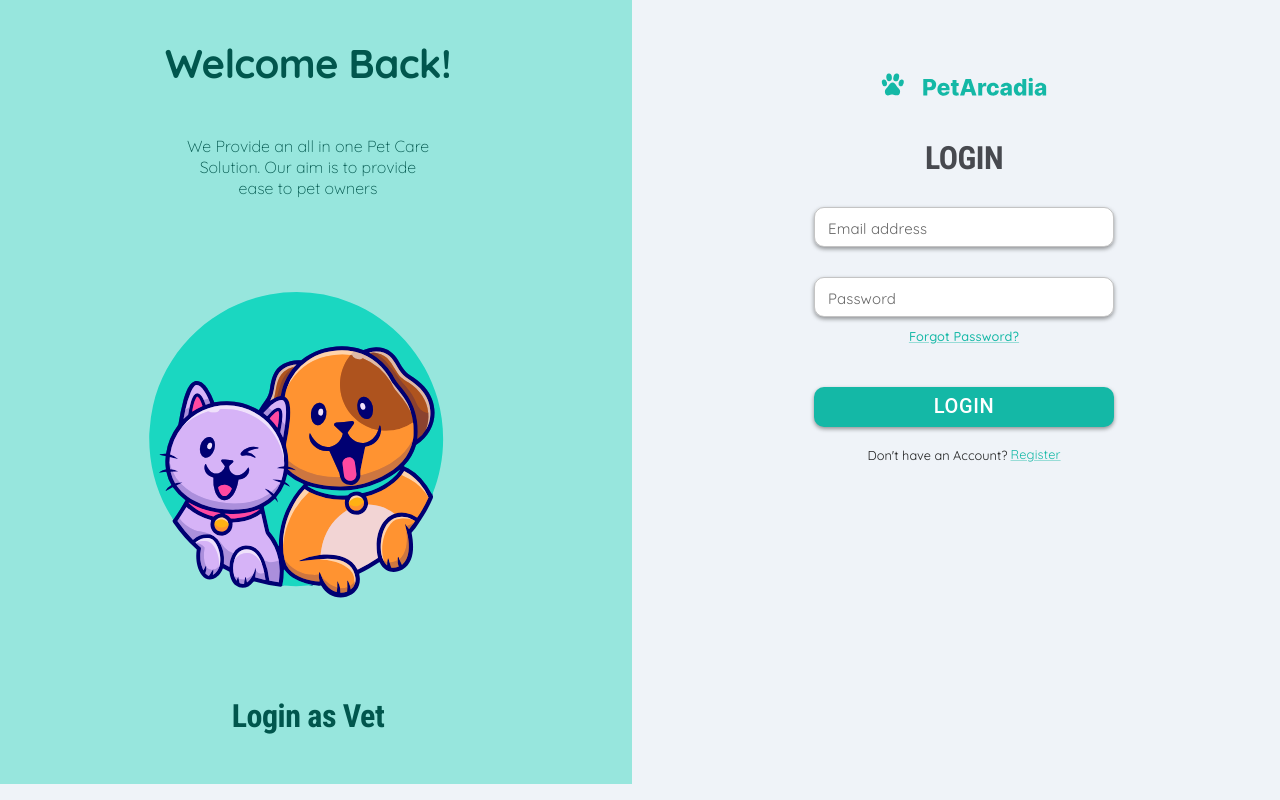
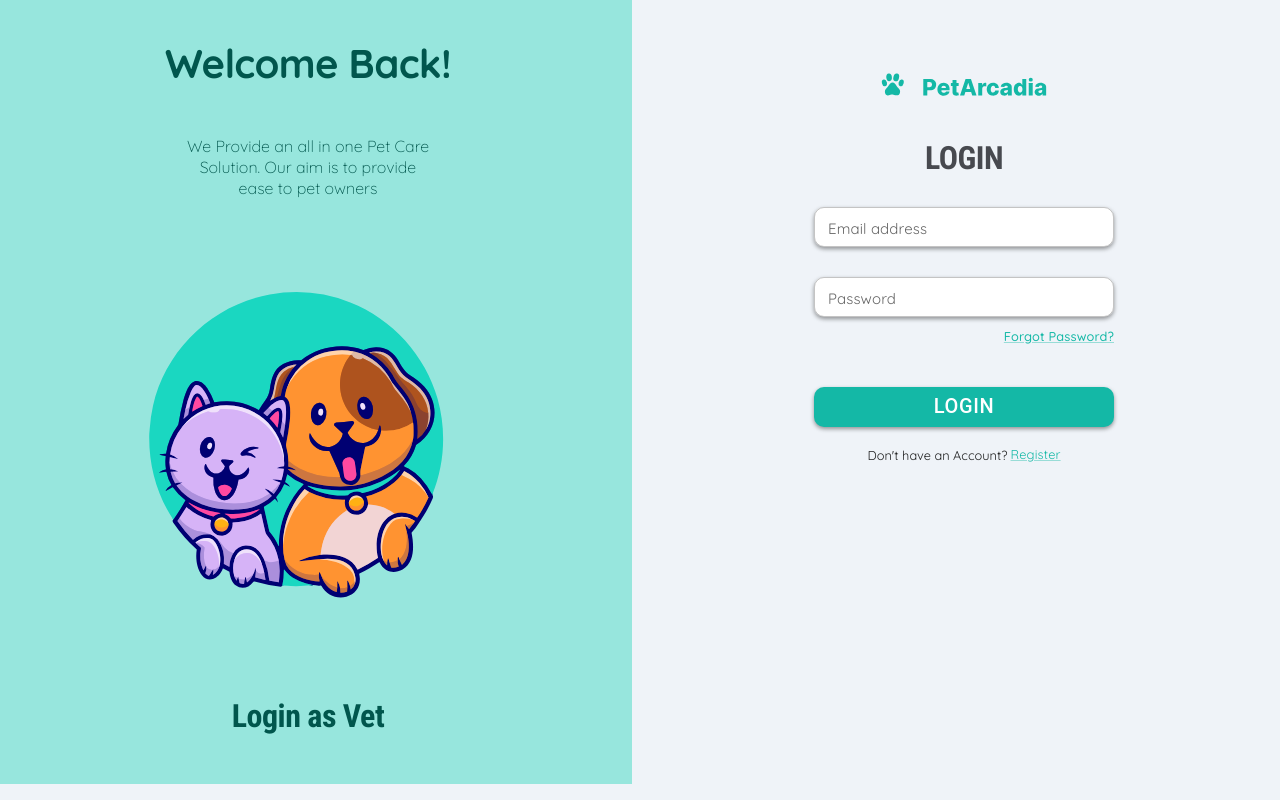
Before and after one commit to anas-ahmad1/PetArcadia, a React (Vite) app: page / in a window 1280 px wide. Built offline with nearby package versions, Linux system fonts and the light colour scheme.

Commit message:
Adjusted forgot password location

```diff
--- a/src/components/LoginSimpleUser.jsx
+++ b/src/components/LoginSimpleUser.jsx
@@ -210,12 +210,14 @@
               />
             </Grid>
 
+            <Grid container item sx={{display:"flex", justifyContent:"center"}}>
+            <Grid container item width={"300px"}>
             <Grid
               item
               xs={12}
               sx={{
                 display: "flex",
-                justifyContent: "center",
+                justifyContent: "end",
                 marginBottom: "40px",
                 //marginRight: isLargeScreen ? "160px" : 0,
               }}
@@ -227,6 +229,8 @@
               >
                 Forgot Password?
               </Link>
+            </Grid>
+            </Grid>
             </Grid>
 
             <Grid
```
